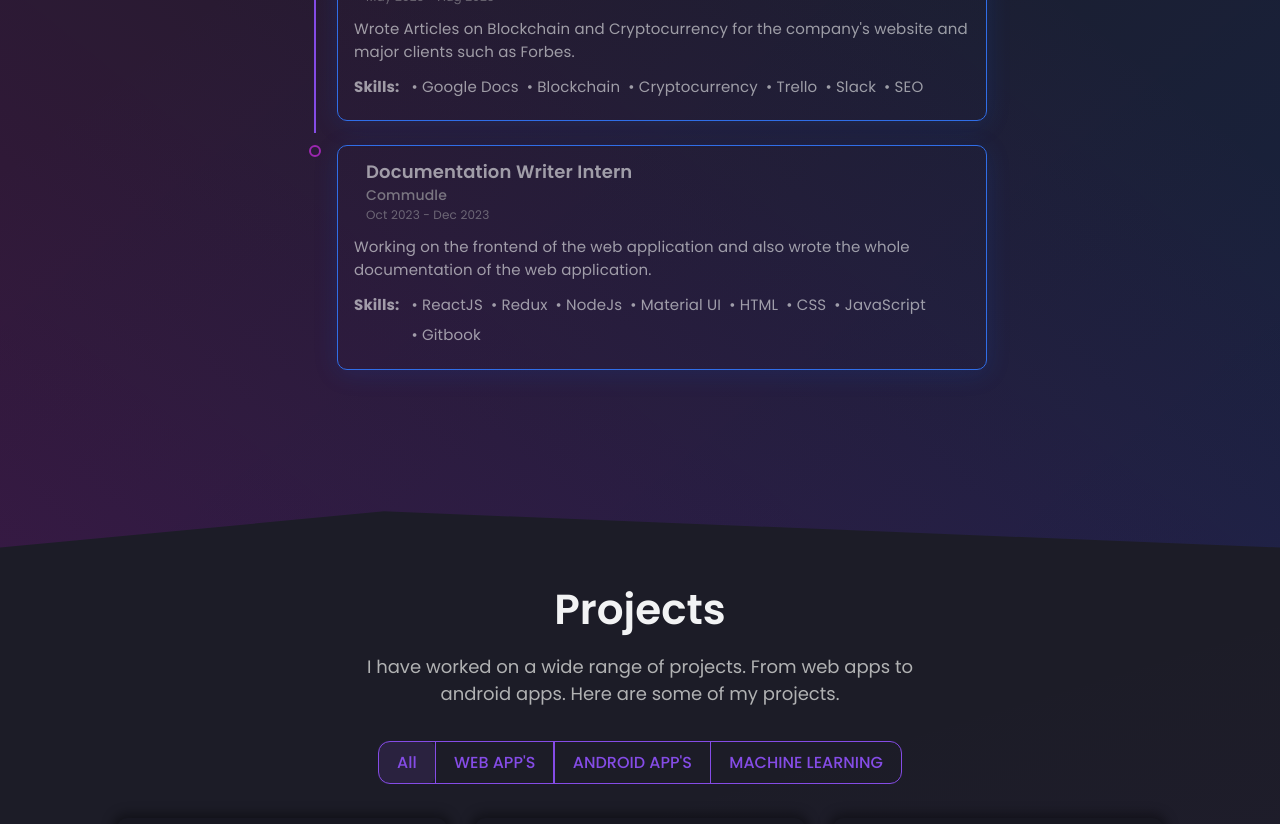
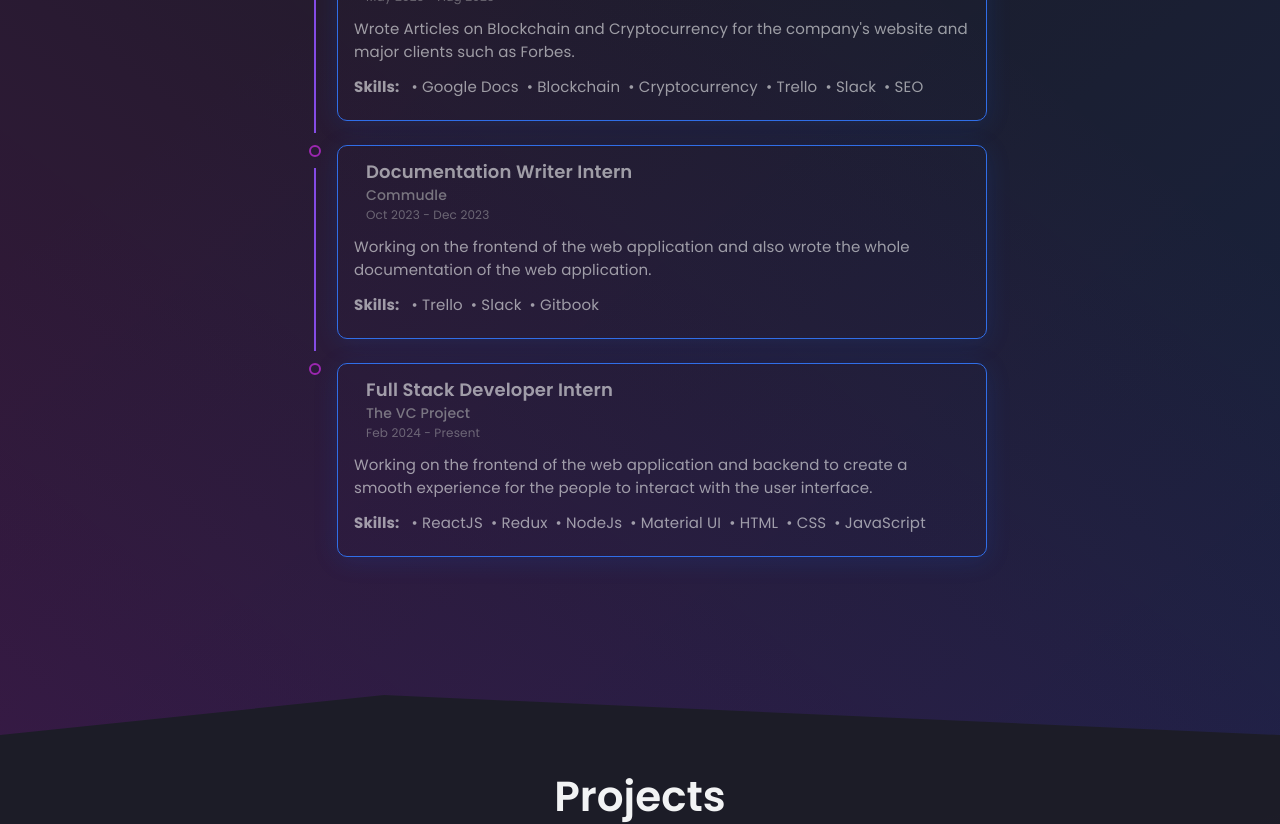
Before and after one commit to shashank-mishra14/my_portfolio, a React (Create React App) app: page / in a window 1280 px wide. Shown: the part 1920-2744 px from the top of the page. Built offline with nearby package versions, Linux system fonts and the light colour scheme.

Commit message:
add new experience in the porfolio

```diff
--- a/src/data/constants.js
+++ b/src/data/constants.js
@@ -190,6 +190,18 @@ export const experiences = [
     date: "Oct 2023 - Dec 2023",
     desc: "Working on the frontend of the web application and also wrote the whole documentation of the web application.",
     skills: [
+      "Trello",
+      "Slack",
+      "Gitbook",
+    ],
+  }, {
+    id: 1,
+    //img: "https://firebasestorage.googleapis.com/v0/b/flexi-coding.appspot.com/o/neurobit.jpeg?alt=media&token=1cacbb7b-e5ea-4efb-9b3d-f5a31b9564ad",
+    role: "Full Stack Developer Intern",
+    company: "The VC Project",
+    date: "Feb 2024 - Present",
+    desc: "Working on the frontend of the web application and backend to create a smooth experience for the people to interact with the user interface.",
+    skills: [
       "ReactJS",
       "Redux",
       "NodeJs",
@@ -197,9 +209,8 @@ export const experiences = [
       "HTML",
       "CSS",
       "JavaScript",
-      "Gitbook",
     ],
-  },
+  }
 ];
 
 export const education = [
```
